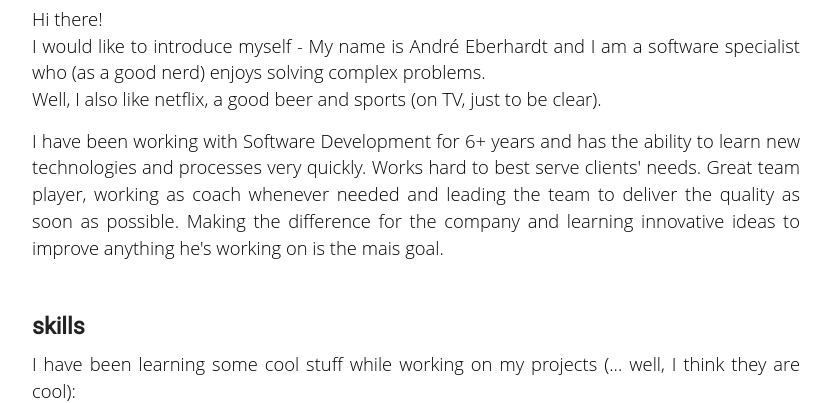
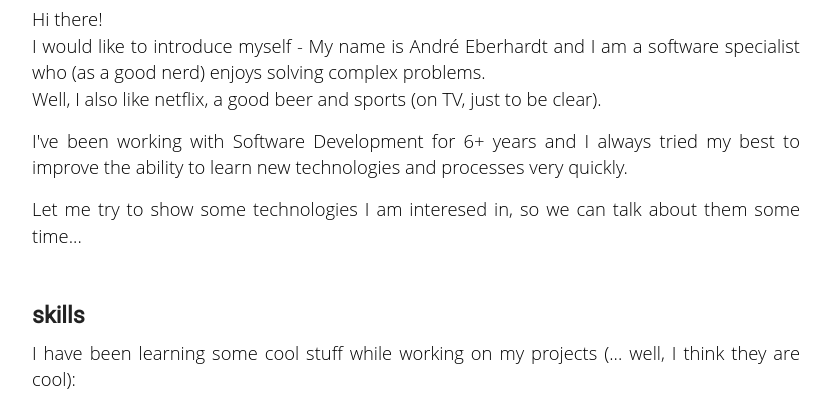
Before and after one commit to eberhara/eberhara.github.io, a plain HTML site: page index.html in a window 1280 px wide. Shown: the part 416-819 px from the top of the page, without its empty margins (224-1055 px from the left). Drawn offline with Linux system fonts and the light colour scheme; a web font is replaced by a local one.

Commit message:
Developing resume

```diff
--- a/index.html
+++ b/index.html
@@ -25,14 +25,12 @@
             </p>
 
             <p>
-                I have been working with Software Development for 6+ years and has the ability to learn new technologies and processes very quickly.
-
-Works hard to best serve clients' needs. Great team player, working as coach whenever needed and leading the team to deliver the quality as soon as possible.
-
-Making the difference for the company and learning innovative ideas to improve anything he's working on is the mais goal.
+                I've been working with Software Development for 6+ years and I always tried my best to improve the ability to learn new technologies and processes very quickly.
             </p>
 
-            <p></p>
+            <p>
+                Let me try to show some technologies I am interesed in, so we can talk about them some time...
+            </p>
     </section>
     <section>
             <h2>Skills</h2>
```
